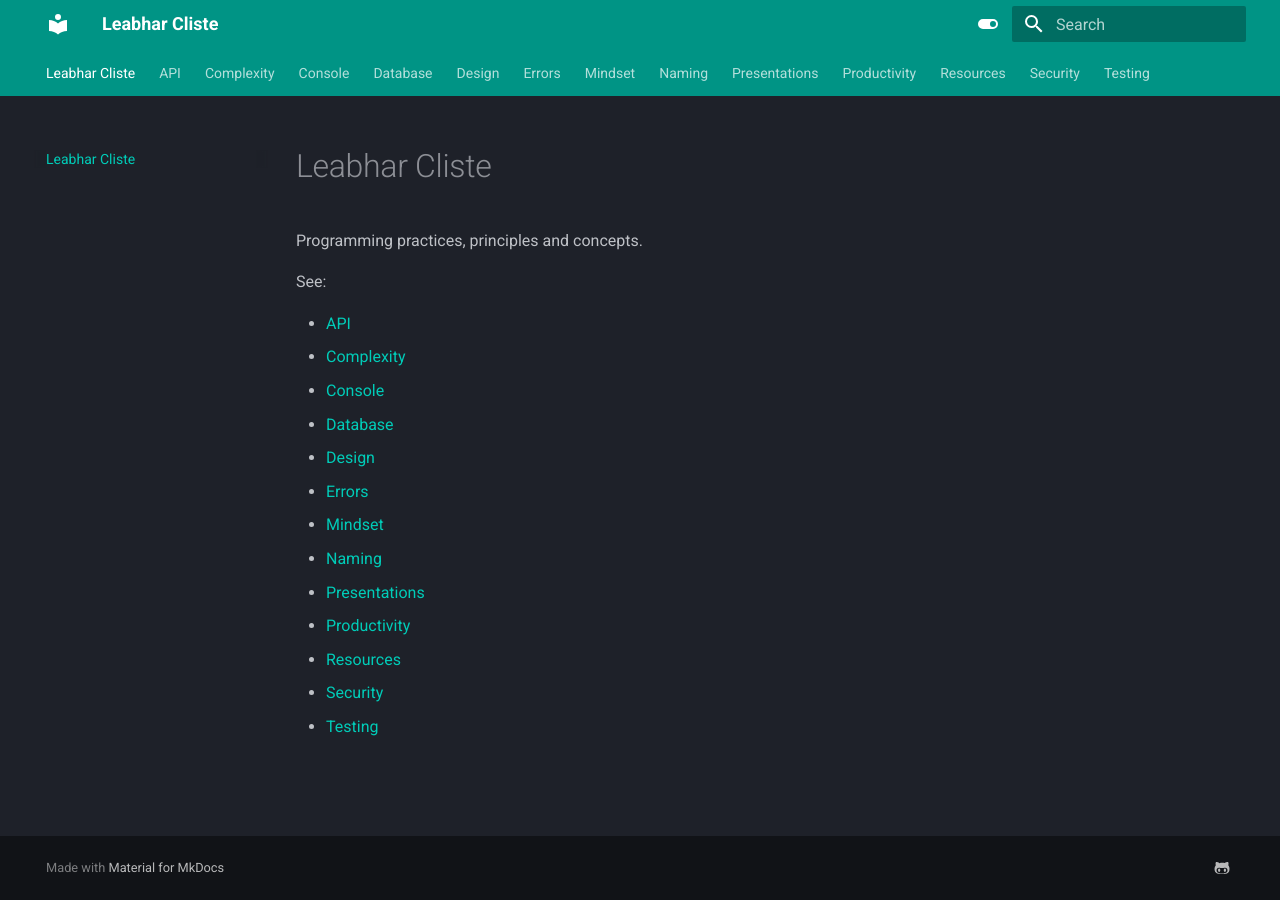
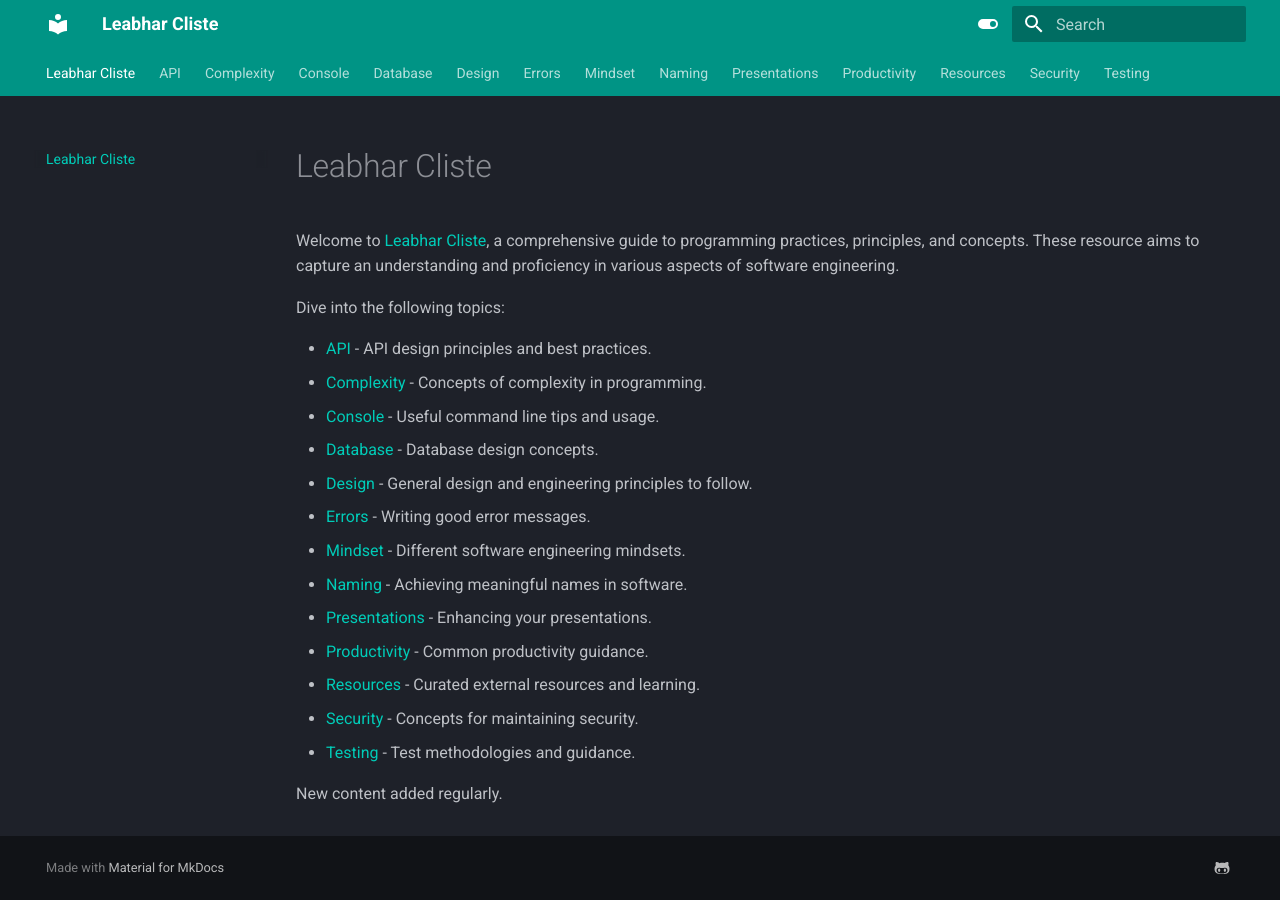
Before and after one commit to kieran-ryan/leabhar-cliste, an MkDocs documentation site: the page built from docs/index.md, in a window 1280 px wide. Built offline with MkDocs 1.6.1 and Material for MkDocs 9.7.7, drawn with Linux system fonts in a browser that asks for light colours.

Commit message:
Expand landing page description

```diff
--- a/docs/index.md
+++ b/docs/index.md
@@ -1,19 +1,21 @@
 # Leabhar Cliste
 
-Programming practices, principles and concepts.
+Welcome to [Leabhar Cliste](#leabhar-cliste), a comprehensive guide to programming practices, principles, and concepts. These resource aims to capture an understanding and proficiency in various aspects of software engineering.
 
-See:
+Dive into the following topics:
 
-- [API](api.md)
-- [Complexity](complexity.md)
-- [Console](console.md)
-- [Database](database.md)
-- [Design](design.md)
-- [Errors](errors.md)
-- [Mindset](mindset.md)
-- [Naming](naming.md)
-- [Presentations](presentations.md)
-- [Productivity](productivity.md)
-- [Resources](resources.md)
-- [Security](security.md)
-- [Testing](testing.md)
+- [API](api.md) - API design principles and best practices.
+- [Complexity](complexity.md) - Concepts of complexity in programming.
+- [Console](console.md) - Useful command line tips and usage.
+- [Database](database.md) - Database design concepts.
+- [Design](design.md) - General design and engineering principles to follow.
+- [Errors](errors.md) - Writing good error messages.
+- [Mindset](mindset.md) - Different software engineering mindsets.
+- [Naming](naming.md) - Achieving meaningful names in software.
+- [Presentations](presentations.md) - Enhancing your presentations.
+- [Productivity](productivity.md) - Common productivity guidance.
+- [Resources](resources.md) - Curated external resources and learning.
+- [Security](security.md) - Concepts for maintaining security.
+- [Testing](testing.md) - Test methodologies and guidance.
+
+New content added regularly.
```
